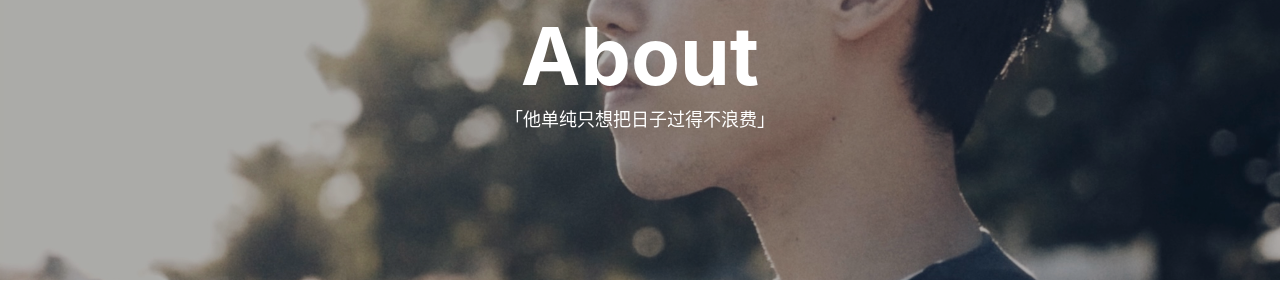
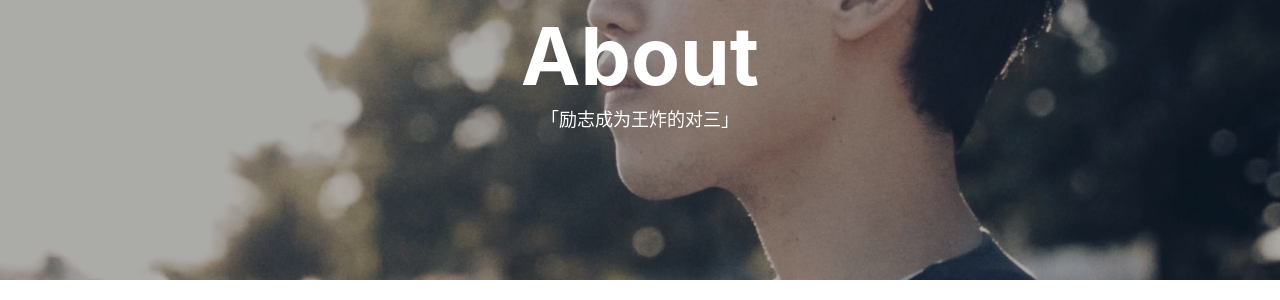
Before and after one commit to jiajunsun68/jiajunsun68.github.io, a Jekyll site: the page built from about.html, in a window 1280 px wide. Shown: the part 138-438 px from the top of the page. Built offline with Jekyll 4.4.1, drawn with Linux system fonts in a browser that asks for light colours; nearby versions of some CDN libraries; comment, search, counter and statistics services are not loaded.

Commit message:
Update about.html

```diff
--- a/about.html
+++ b/about.html
@@ -1,7 +1,7 @@
 ---
 layout: page
 title: "About"
-description: "「他单纯只想把日子过得不浪费」"
+description: "「励志成为王炸的对三」"
 header-img: "img/bg-me-2022.jpg"
 header-mask: 0.3
 multilingual: true
```
